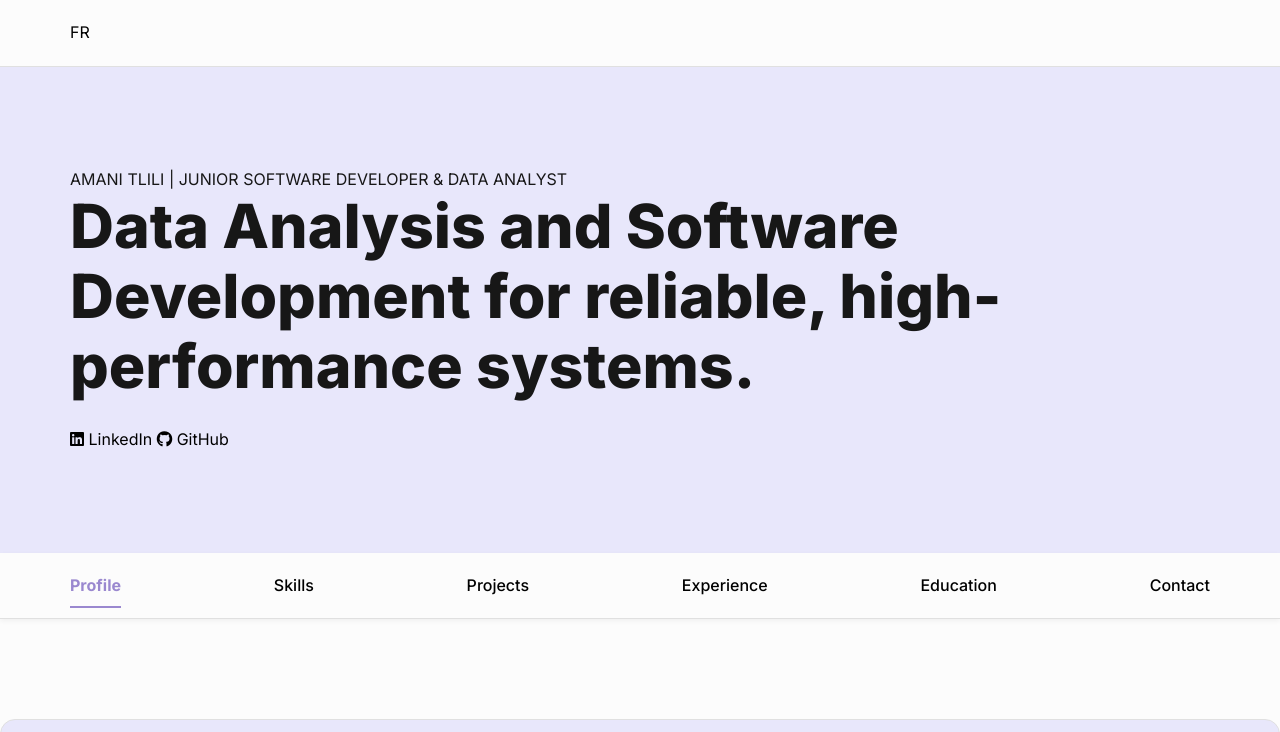
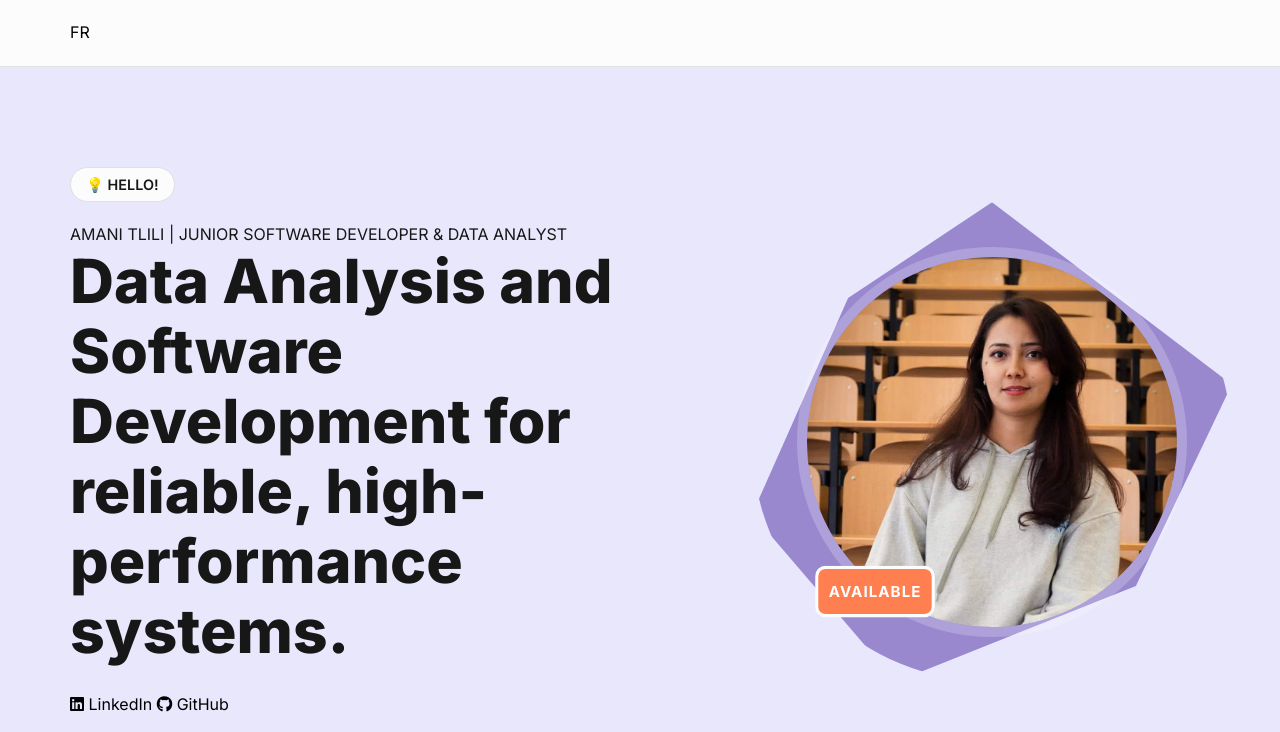
Before and after one commit to Amani-Tlili/amanitlili-portfolio, a plain HTML site: page index_en.html in a window 1280 px wide. Shown: the top 732 px of the page. Drawn offline with Linux system fonts and the light colour scheme.

Commit message:
Update index_en.html

```diff
--- a/index_en.html
+++ b/index_en.html
@@ -19,12 +19,22 @@
 
     <main>
         <section id="home" class="meelo-hero">
-            <div class="container">
-                <p class="role-intro">AMANI TLILI | JUNIOR SOFTWARE DEVELOPER & DATA ANALYST</p>
-                <h1>Data Analysis and Software Development for reliable, high-performance systems.</h1>
-                <div class="social-links">
-                    <a href="https://www.linkedin.com/in/amanitlili/" target="_blank"><i class="fab fa-linkedin"></i> LinkedIn</a>
-                    <a href="https://github.com/amani-tlili" target="_blank"><i class="fab fa-github"></i> GitHub</a>
+            <div class="container hero-content-grid">
+
+                <div class="hero-text-content">
+                    <p class="hello-tag">💡 HELLO!</p>
+                    <p class="role-intro">AMANI TLILI | JUNIOR SOFTWARE DEVELOPER & DATA ANALYST</p>
+                    <h1>Data Analysis and Software Development for reliable, high-performance systems.</h1>
+                    <div class="social-links">
+                        <a href="https://www.linkedin.com/in/amanitlili/" target="_blank"><i class="fab fa-linkedin"></i> LinkedIn</a>
+                        <a href="https://github.com/amani-tlili" target="_blank"><i class="fab fa-github"></i> GitHub</a>
+                    </div>
+                </div>
+
+                <div class="organic-hero-image">
+                    <div class="organic-shape"></div>
+                    <img src="images/amani-photo.jpg" alt="Amani Tlili profile picture" class="profile-photo-meelo">
+                    <div class="availability-badge">AVAILABLE</div>
                 </div>
             </div>
         </section>
@@ -43,9 +53,6 @@
 
         <section id="profile" class="meelo-section">
             <div class="container">
-                <div class="profile-header">
-                    <img src="images/amani-photo.jpg" alt="Photo de profil d'Amani Tlili" class="profile-photo">
-                </div>
                 <h2>Professional Profile</h2>
                 <p class="description">Motivated Junior Software Developer, passionate about developing and improving software. Experienced in web programming and data analysis, capable of solving complex technical problems and quickly learning new technologies. Rigorous, autonomous, and collaborative, with a strong ability to work in a team.</p>
 
```
